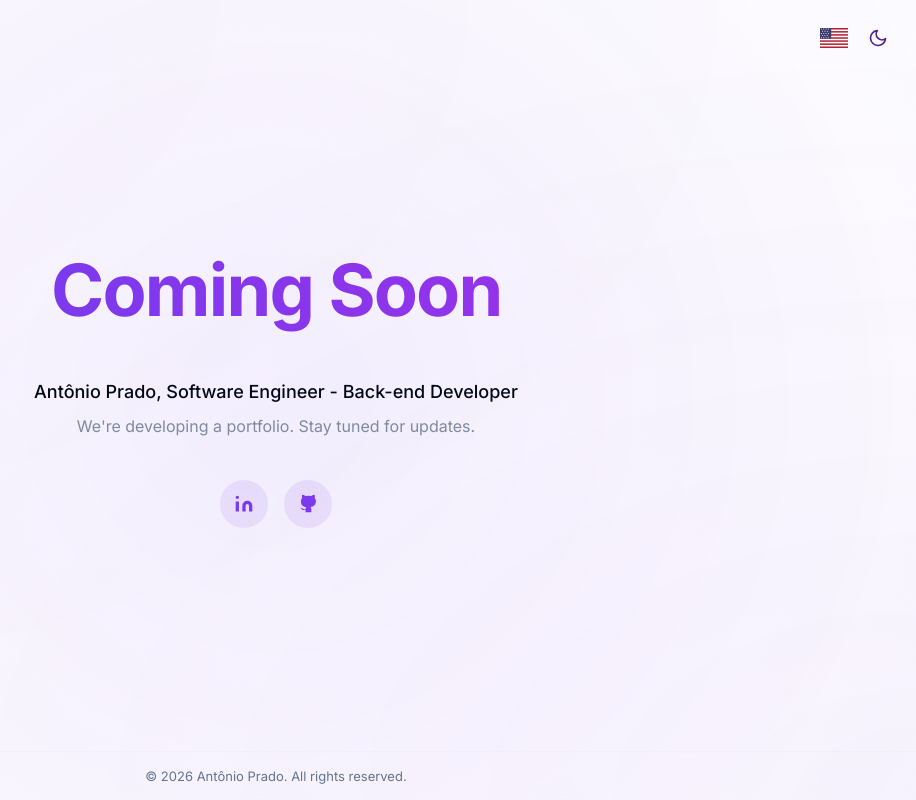
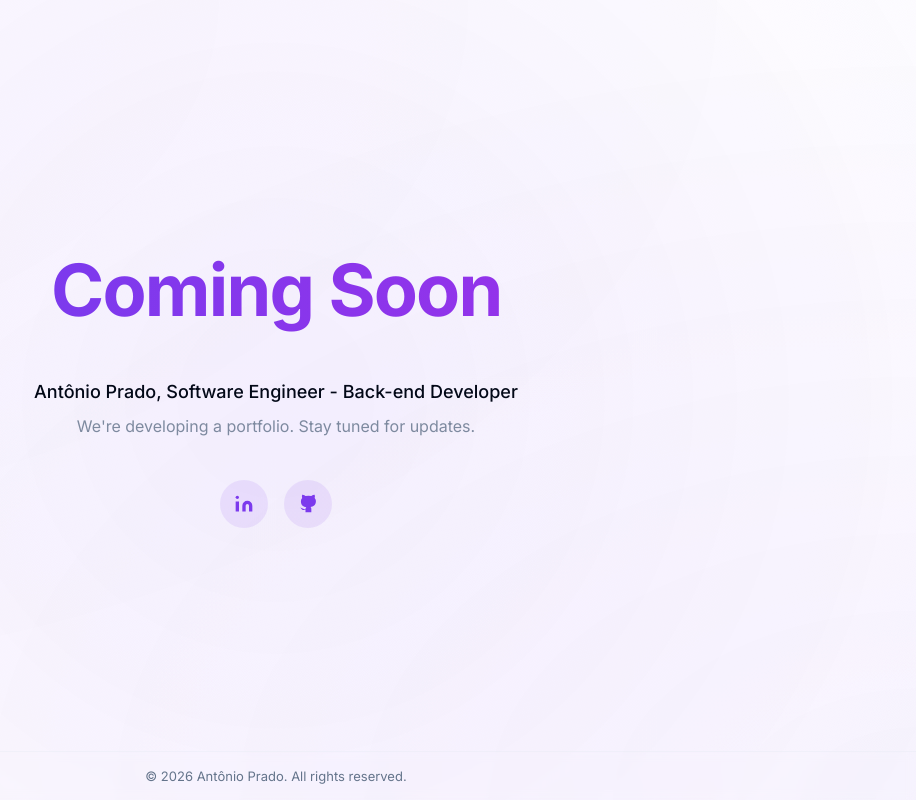
Before and after one commit to aantonioprado/antonioeprado.dev, a React (Vite) app: page / in a window 1280 px wide. Shown: the whole page, without its empty margins (364-1280 px from the left). Built offline with nearby package versions, Linux system fonts and the light colour scheme.

Commit message:
fix: remove unused theme and language components from App

```diff
--- a/src/App.tsx
+++ b/src/App.tsx
@@ -1,15 +1,11 @@
 import { useState, useEffect } from 'react'
-import { useTheme } from './hooks/useTheme'
 import { useLocale } from './hooks/useLocale'
-import { ThemeToggle } from './components/ThemeToggle'
-import { LanguageSelector } from './components/LanguageSelector'
 import { LoadingScreen } from './components/LoadingScreen'
 import { ComingSoon } from './components/ComingSoon'
 import './App.css'
 
 export default function App() {
-  const [theme, toggleTheme] = useTheme()
-  const [locale, t, changeLocale] = useLocale()
+  const [, t] = useLocale()
   const [loading, setLoading] = useState(true)
   const [progress, setProgress] = useState(0)
   const [mounted, setMounted] = useState(false)
@@ -51,14 +47,6 @@ export default function App() {
 
   return (
     <>
-      <div className="controls">
-        <LanguageSelector locale={locale} onChange={changeLocale} />
-        <ThemeToggle
-          theme={theme}
-          toggleTheme={toggleTheme}
-          tooltip={theme === 'dark' ? t('controls.tooltip_to_light') : t('controls.tooltip_to_dark')}
-        />
-      </div>
       {loading
         ? <LoadingScreen progress={progress} label={t('loading')} />
         : <ComingSoon t={t} />
```
